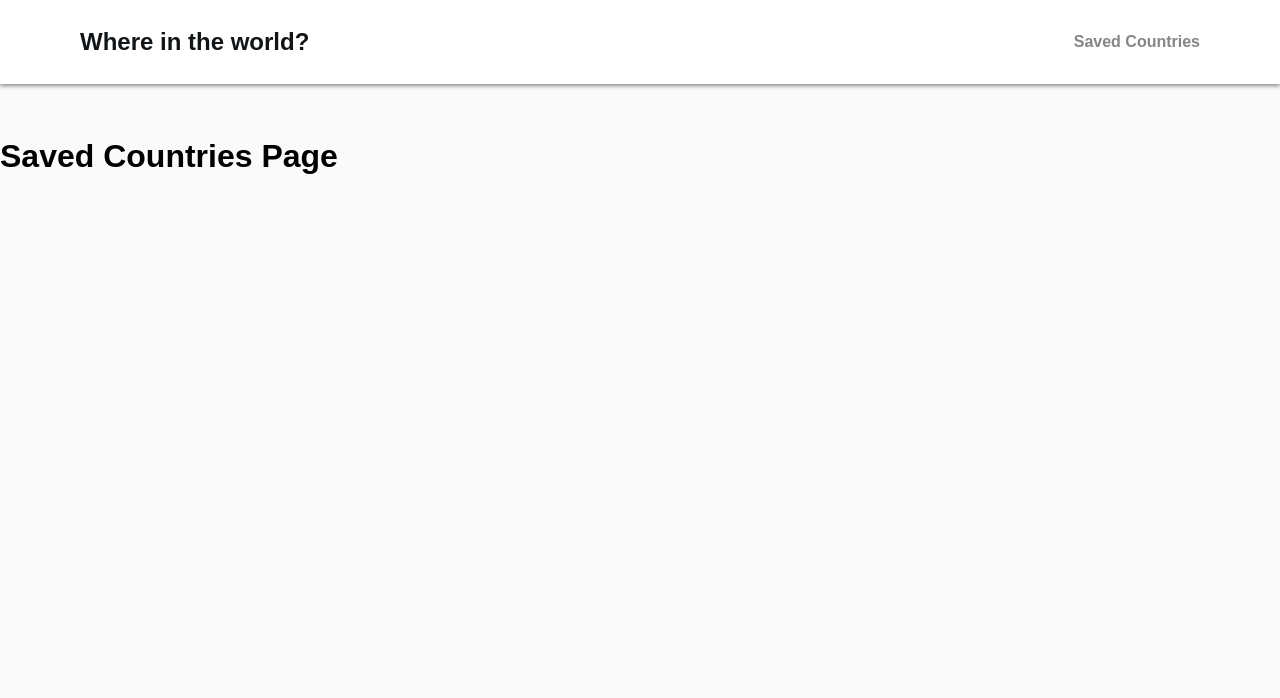
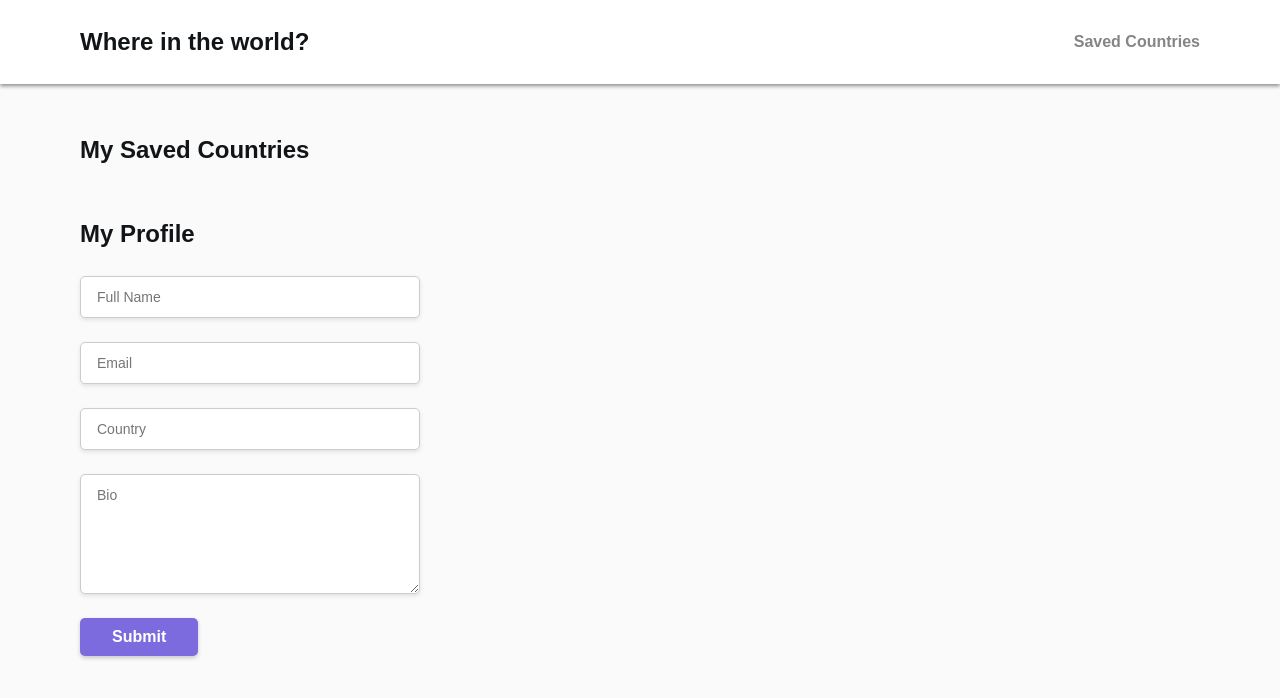
Before and after one commit to Haine88/countries-app, a React (Vite) app in the folder version-1/: page /saved in a window 1280 px wide. Shown: the top 698 px of the page. Built offline with nearby package versions, Linux system fonts and the light colour scheme.

Commit message:
adding form in saved countries page

```diff
--- a/version-1/src/App.css
+++ b/version-1/src/App.css
@@ -124,4 +124,87 @@ header a:last-child {
   .country-info p {
     font-size: 14px;
   }
+ .saved-countries-container {
+    padding: 0 16px 48px 16px;
+  }
+
+  .saved-countries-section h2,
+  .profile-section h2 {
+    font-size: 20px;
+  }
+
+
 }
+
+/* Saved Countries Page Styles */
+.saved-countries-container {
+  max-width: 500px;
+  margin: 0;
+  padding: 0 80px 48px 80px;
+}
+
+.saved-countries-section {
+  margin-bottom: 48px;
+}
+
+.saved-countries-section h2 {
+  font-size: 24px;
+  font-weight: 800;
+  color: #111517;
+  margin-bottom: 16px;
+}
+
+.profile-section h2 {
+  font-size: 24px;
+  font-weight: 800;
+  color: #111517;
+  margin-bottom: 24px;
+}
+
+.profile-form {
+  display: flex;
+  flex-direction: column;
+  gap: 24px;
+}
+
+.profile-form input,
+.profile-form textarea {
+  width: 100%;
+  padding: 12px 16px;
+  font-family: 'Nunito Sans', sans-serif;
+  font-size: 14px;
+  border: 1px solid #ccc;
+  border-radius: 5px;
+  background-color: white;
+  box-shadow: 0 2px 4px rgba(0, 0, 0, 0.1);
+}
+
+.profile-form input:focus,
+.profile-form textarea:focus {
+  outline: none;
+  border-color: #858585;
+}
+
+.profile-form textarea {
+  resize: vertical;
+  min-height: 120px;
+}
+
+.profile-form button {
+  width: fit-content;
+  padding: 10px 32px;
+  background-color: #7c6bde;
+  color: white;
+  border: none;
+  border-radius: 5px;
+  font-family: 'Nunito Sans', sans-serif;
+  font-size: 16px;
+  font-weight: 600;
+  cursor: pointer;
+  box-shadow: 0 2px 4px rgba(0, 0, 0, 0.2);
+  transition: background-color 0.2s;
+}
+
+.profile-form button:hover {
+  background-color: #6857c7;
+}
--- a/version-1/src/pages/SavedCountries.jsx
+++ b/version-1/src/pages/SavedCountries.jsx
@@ -1,7 +1,76 @@
+import { useState } from 'react';
+
+
 function SavedCountries() {
+
+    const [formData, setFormData] = useState({
+        fullName: '',
+        email: '',
+        country: '',
+        bio: ''
+    });
+
+
+    function handleChange(e) {
+        setFormData({
+            ...formData,
+            [e.target.name]: e.target.value
+        });
+    }
+
+    function handleSubmit() {
+        console.log('Form submitted: ', formData)
+
+        setFormData({
+            fullName: '',
+            email: '',
+            country: '',
+            bio: ''
+        });
+    }
     return (
-        <div>
-            <h1>Saved Countries Page</h1>
+        <div className="saved-countries-container">
+            <section className="saved-countries-section">
+                <h2>My Saved Countries</h2>
+            </section>
+
+            <section className="profile-section">
+                <h2>My Profile</h2>
+                <div className="profile-form">
+                    <input
+                        type="text"
+                        name="fullName"
+                        placeholder="Full Name"
+                        value={formData.fullName}
+                        onChange={handleChange}
+                    />
+
+                      <input
+                        type="email"
+                        name="email"
+                        placeholder="Email"
+                        value={formData.email}
+                        onChange={handleChange}
+                    />
+
+                      <input
+                        type="text"
+                        name="country"
+                        placeholder="Country"
+                        value={formData.country}
+                        onChange={handleChange}
+                    />
+
+                      <textarea
+                        type="bio"
+                        name="bio"
+                        placeholder="Bio"
+                        value={formData.bio}
+                        onChange={handleChange}
+                    />
+                    <button onClick={handleSubmit}>Submit</button>
+             </div>
+            </section>
         </div>
     )
 }
```
